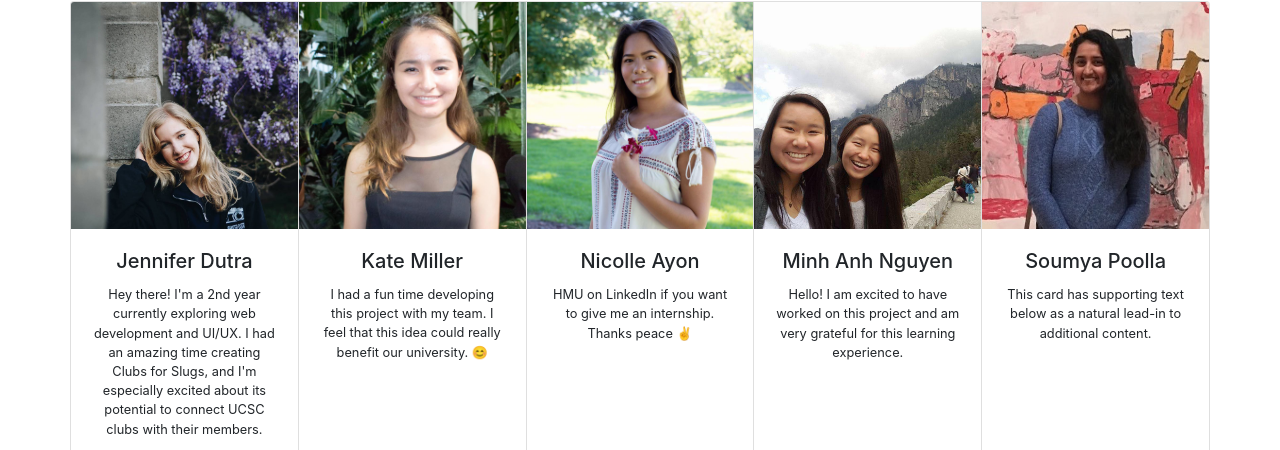
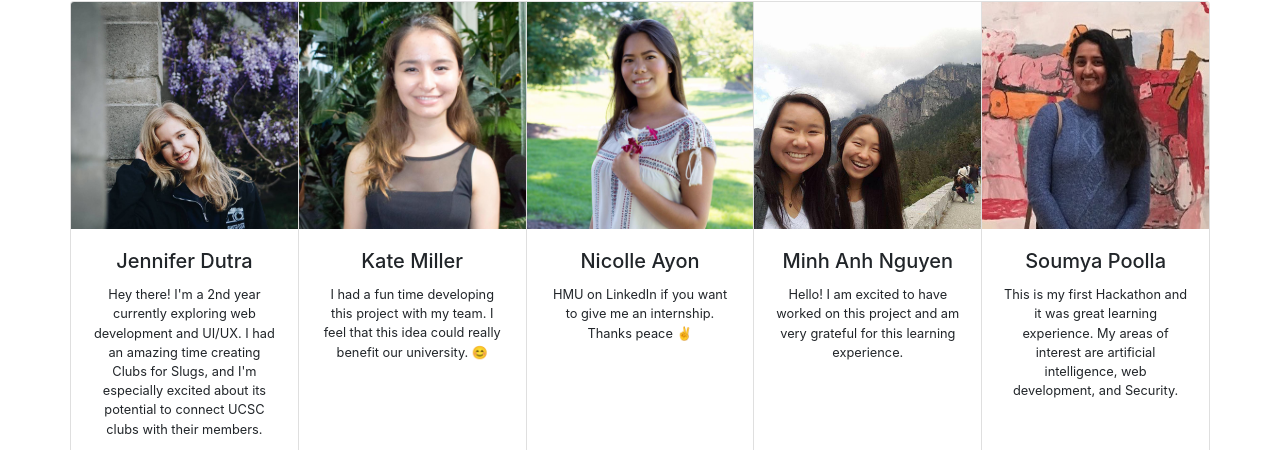
Before and after one commit to katekaho/clubs-for-slugs, a plain HTML site: page meet-the-team.html in a window 1280 px wide. Shown: the part 149-599 px from the top of the page. Drawn offline with Linux system fonts and the light colour scheme.

Commit message:
re wrote the message, it got over written

```diff
--- a/meet-the-team.html
+++ b/meet-the-team.html
@@ -113,7 +113,7 @@
     <img class="card-img-top" src="img/spoolla.jpg" alt="Card image cap">
     <div class="card-body">
       <h5 class="card-title">Soumya Poolla</h5>
-      <p class="card-text">This card has supporting text below as a natural lead-in to additional content.</p>
+      <p class="card-text">This is my first Hackathon and it was great learning experience. My areas of interest are artificial intelligence, web development, and Security.</p>
     </div>
     <div class="card-footer">
       <!-- Linkedin icon link -->
```
